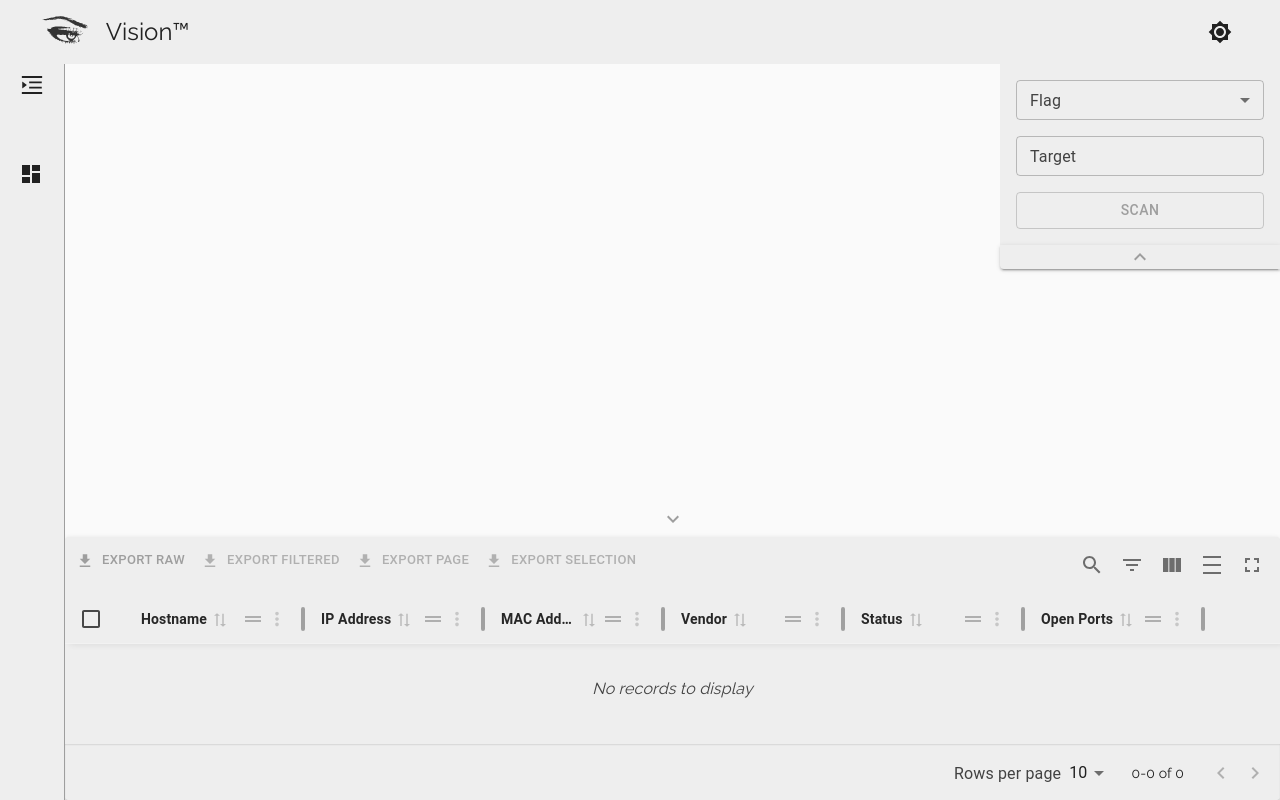
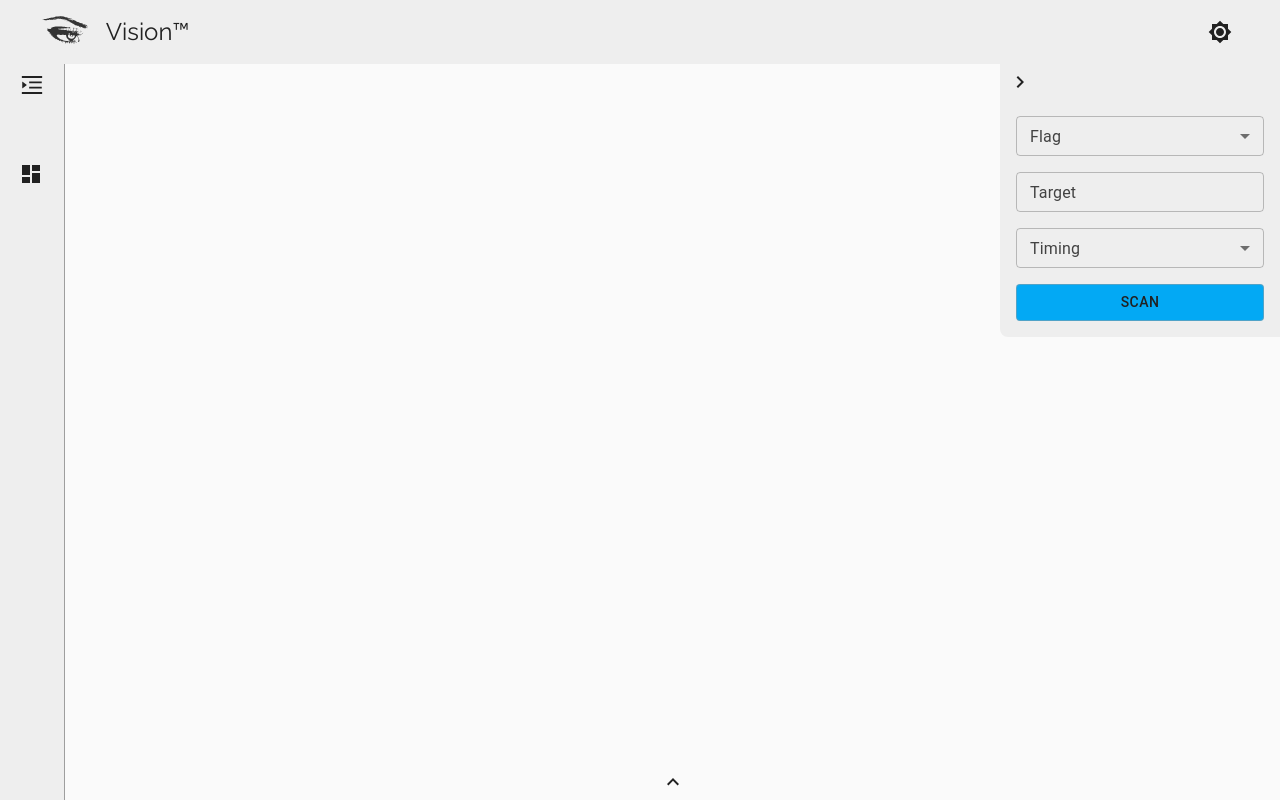
Before and after one commit to ToberiTE/NetViz, a React (Vite) app in the folder client/: page / in a window 1280 px wide. Built offline with nearby package versions, Linux system fonts and the light colour scheme; what export-to-csv would draw is missing.

Commit message:
updates and fixes

```diff
--- a/client/src/App.tsx
+++ b/client/src/App.tsx
@@ -17,11 +17,8 @@ import { ColorModeContext } from "./color-context";
 import Sidenav from "./components/Sidenav";
 
 import store from "./store";
-import { QueryClient, QueryClientProvider } from "@tanstack/react-query";
 
 function App(_Props: { toggleColorMode: void }) {
-  const queryClient = new QueryClient();
-
   const prefersDarkMode = useMediaQuery<string>("(prefers-color-scheme: dark)");
   const [mode, setMode] = useState<string>();
 
@@ -77,7 +74,6 @@ function App(_Props: { toggleColorMode: void }) {
   );
   return (
     <>
-      <QueryClientProvider client={queryClient}>
       <BrowserRouter>
         <Provider store={store}>
           <Box
@@ -101,7 +97,6 @@ function App(_Props: { toggleColorMode: void }) {
           </Box>
         </Provider>
       </BrowserRouter>
-      </QueryClientProvider>
     </>
   );
 }
--- a/client/src/components/Assets.tsx
+++ /dev/null
@@ -1,89 +0,0 @@
-import { Alert, Box, LinearProgress } from "@mui/material";
-import React from "react";
-const StatusCircle = React.memo(({ status }: { status: string }) => {
-  const color = status === "up" ? "hsl(120, 73%, 70%)" : "hsl(0, 100%, 50%)";
-  return (
-    <Box
-      width={14}
-      height={14}
-      borderRadius="50%"
-      bgcolor={color}
-      display="inline-block"
-    />
-  );
-});
-
-const ScanStatus = React.memo(
-  ({ scanStatus, message }: { scanStatus: string; message?: string }) => {
-    if (scanStatus === "pending") {
-      return <LinearProgress variant="indeterminate" />;
-    }
-    if (scanStatus === "error") {
-      return (
-        <Alert variant="filled" severity="error">
-          {message}
-        </Alert>
-      );
-    }
-    if (scanStatus === "success") {
-      return (
-        <Alert variant="filled" severity="success">
-          {message}
-        </Alert>
-      );
-    }
-  }
-);
-
-const flags = [
-  {
-    Name: "TCP SYN",
-    Flag: "-sS",
-  },
-  {
-    Name: "TCP Connect",
-    Flag: "-sT",
-  },
-  {
-    Name: "UDP",
-    Flag: "-sU",
-  },
-  {
-    Name: "TCP FIN",
-    Flag: "-sF",
-  },
-  {
-    Name: "TCP NULL",
-    Flag: "-sN",
-  },
-  {
-    Name: "Xmas",
-    Flag: "-sX",
-  },
-  {
-    Name: "TCP ACK",
-    Flag: "-sA",
-  },
-  {
-    Name: "TCP Window",
-    Flag: "-sW",
-  },
-  {
-    Name: "TCP Maimon",
-    Flag: "-sM",
-  },
-  {
-    Name: "TCP Idle",
-    Flag: "-sI",
-  },
-  {
-    Name: "IP Protocol",
-    Flag: "-sO",
-  },
-  {
-    Name: "TCP FTP Bounce",
-    Flag: "-b",
-  },
-];
-
-export { StatusCircle, ScanStatus, flags };
--- /dev/null
+++ b/client/src/components/CustomComponents.tsx
@@ -0,0 +1,75 @@
+import { Alert, Box, LinearProgress } from "@mui/material";
+import React from "react";
+
+const StatusCircle = React.memo(({ status }: { status: string }) => {
+  const color = status === "up" ? "hsl(120, 73%, 70%)" : "hsl(0, 100%, 50%)";
+  return (
+    <Box
+      width={14}
+      height={14}
+      borderRadius="50%"
+      bgcolor={color}
+      display="inline-block"
+    />
+  );
+});
+
+const ScanStatus = React.memo(
+  ({
+    scanStatus,
+    message,
+    onClose,
+  }: {
+    scanStatus: string;
+    message?: string;
+    onClose: () => void;
+  }) => {
+    switch (scanStatus) {
+      case "pending":
+        return <LinearProgress variant="indeterminate" />;
+      case "error":
+        return (
+          <Alert
+            sx={{
+              borderRadius: "0",
+            }}
+            variant="filled"
+            severity="error"
+            onClose={onClose}
+          >
+            {message}
+          </Alert>
+        );
+      case "success":
+        return (
+          <Alert
+            sx={{
+              borderRadius: "0",
+            }}
+            variant="filled"
+            severity="success"
+            onClose={onClose}
+          >
+            {message}
+          </Alert>
+        );
+      case "info":
+        return (
+          <Alert
+            sx={{
+              borderRadius: "0",
+            }}
+            variant="filled"
+            severity="info"
+            onClose={onClose}
+          >
+            {message}
+          </Alert>
+        );
+      default:
+        return null;
+    }
+  }
+);
+
+export { StatusCircle, ScanStatus };
--- /dev/null
+++ b/client/src/components/ScanOptions.tsx
@@ -0,0 +1,83 @@
+const flags = [
+  {
+    Description: "TCP SYN",
+    Flag: "-sS",
+  },
+  {
+    Description: "TCP Connect",
+    Flag: "-sT",
+  },
+  {
+    Description: "UDP",
+    Flag: "-sU",
+  },
+  {
+    Description: "TCP FIN",
+    Flag: "-sF",
+  },
+  {
+    Description: "TCP NULL",
+    Flag: "-sN",
+  },
+  {
+    Description: "Xmas",
+    Flag: "-sX",
+  },
+  {
+    Description: "TCP ACK",
+    Flag: "-sA",
+  },
+  {
+    Description: "TCP Window",
+    Flag: "-sW",
+  },
+  {
+    Description: "TCP Maimon",
+    Flag: "-sM",
+  },
+  {
+    Description: "TCP Idle",
+    Flag: "-sI",
+  },
+  {
+    Description: "IP Protocol",
+    Flag: "-sO",
+  },
+  {
+    Description: "TCP FTP Bounce",
+    Flag: "-b",
+  },
+];
+
+const timings = [
+  {
+    Description: "Very slow",
+    Timing: "-T0",
+  },
+  {
+    Description: "Slow",
+    Timing: "-T1",
+  },
+  {
+    Description: "Slower",
+    Timing: "-T2",
+  },
+  {
+    Description: "Faster",
+    Timing: "-T3",
+  },
+  {
+    Description: "Fast",
+    Timing: "-T4",
+  },
+  {
+    Description: "Very fast",
+    Timing: "-T5",
+  },
+];
+
+// TODO?: add options for single port.
+// TODO?: add options for port range.
+// TODO?: add options for timing granularity.
+
+export { flags, timings };
--- a/client/src/components/dashboard/Dashboard.tsx
+++ b/client/src/components/dashboard/Dashboard.tsx
@@ -1,6 +1,7 @@
 import {
   Box,
   Button,
+  Collapse,
   FormControl,
   InputLabel,
   MenuItem,
@@ -8,7 +9,6 @@ import {
   Select,
   TextField,
   Typography,
-  debounce,
   useTheme,
 } from "@mui/material";
 import {
@@ -17,40 +17,65 @@ import {
   setScanStatus,
   setSelectedFlag,
   setSelectedTarget,
+  setSelectedTiming,
 } from "../../reducers/dashboardSlice";
 import React, { useState } from "react";
 import { selectDashboardFields } from "../../reducers/selectors";
 import { AnyAction, Dispatch } from "@reduxjs/toolkit";
 import { useDispatch, useSelector } from "react-redux";
 import NetworkTable from "./NetworkTable";
-import { ExpandLess, ExpandMore } from "@mui/icons-material";
-import { ScanStatus, StatusCircle, flags } from "../Assets";
+import {
+  ChevronLeft,
+  ChevronRight,
+  ExpandLess,
+  ExpandMore,
+} from "@mui/icons-material";
+import { ScanStatus, StatusCircle } from "../CustomComponents";
+import { flags, timings } from "../ScanOptions";
 
 const Dashboard: React.FC = React.memo(() => {
   const theme = useTheme();
   const dispatch = useDispatch<Dispatch<AnyAction>>();
+  const { devices, selectedFlag, selectedTarget, selectedTiming, scanStatus } =
+    useSelector(selectDashboardFields);
+  const [statusMessage, setStatusMessage] = useState<string>();
+  const [validation, setValidation] = useState<boolean>(false);
+  const [showScanTable, setShowScanTable] = useState<boolean>(false);
+  const [showScanOptions, setShowScanOptions] = useState<boolean>(true);
+  const [showScanMessage, setShowScanMessage] = useState<boolean>(true);
 
-  const { devices, selectedFlag, selectedTarget, scanStatus } = useSelector(
-    selectDashboardFields
-  );
+  const HandleValidationErrors = (): void => {
+    if (selectedTarget.length < 2 && !selectedFlag && !selectedTiming) {
+      HandleMessage("Scan requires more information.", "info");
+      setValidation(false);
+    } else {
+      setValidation(true);
+    }
+  };
 
-  const [statusMessage, setStatusMessage] = useState<string>();
+  const HandleMessage = (message: string, status: string) => {
+    setStatusMessage(message);
+    dispatch(setScanStatus(status));
+    setShowScanMessage(true);
+  };
 
   const runScan = async (
     selectedFlag: string,
-    selectedTarget: string
+    selectedTarget: string,
+    selectedTiming: string
   ): Promise<void> => {
+    HandleValidationErrors();
+    if (validation === true) {
       try {
-      if (selectedFlag && selectedTarget) {
         const url = new URL("/scan", import.meta.env.VITE_BASE_URL);
         url.searchParams.append("flag", selectedFlag);
         url.searchParams.append("target", encodeURIComponent(selectedTarget));
-        dispatch(setScanStatus("pending"));
+        url.searchParams.append("timing", selectedTiming);
+        HandleMessage("", "pending");
         const res = await fetch(url.href);
 
         if (!res.ok) {
-          setStatusMessage("Scan failed.");
-          dispatch(setScanStatus("error"));
+          HandleMessage("Scan failed.", "error");
           return;
         }
 
@@ -66,120 +91,163 @@ const Dashboard: React.FC = React.memo(() => {
         }));
 
         dispatch(setDevices(deviceObj));
-        setStatusMessage("Scan succeded.");
-        dispatch(setScanStatus("success"));
+        if (data.length) {
+          HandleMessage("Scan succeded.", "success");
         }
       } catch (error) {
-      setStatusMessage("Server error.");
-      dispatch(setScanStatus("error"));
+        HandleMessage("Server error.", "error");
       }
-    debounce(() => {
-      setStatusMessage("");
-      dispatch(setScanStatus(""));
-    }, 5000);
-  };
-
-  const [tableCollapsed, setTableCollapsed] = useState<boolean>(false);
-  const [scanOptionsCollapsed, setScanOptionsCollapsed] =
-    useState<boolean>(false);
-
-  const CollapseTable = (): void => {
-    setTableCollapsed(!tableCollapsed);
-  };
-  const CollapseScanOptions = (): void => {
-    setScanOptionsCollapsed(!scanOptionsCollapsed);
+    }
   };
 
   return (
     <Box
-      bgcolor={theme.palette.background.paper}
-      width="100%"
-      height="100%"
-      display="flex"
-      flexDirection="column"
+      sx={{
+        backgroundColor: theme.palette.background.paper,
+        display: "flex",
+        flexDirection: "column",
+        width: "100%",
+        height: "100%",
+      }}
     >
-      <Box display="flex" flexDirection="column" height="100%" width="100%">
-        <Box
-          display="flex"
-          flexDirection="column"
-          position="absolute"
-          right={0}
-        >
+      {scanStatus && (
+        <Collapse in={showScanMessage}>
+          <ScanStatus
+            scanStatus={scanStatus}
+            message={statusMessage}
+            onClose={() => setShowScanMessage(false)}
+          />
+        </Collapse>
+      )}
+      {/* BODY CONTAINER */}
       <Box
         sx={{
-              display: scanOptionsCollapsed ? "none" : "flex",
+          display: "flex",
+          height: "100%",
           flexDirection: "column",
+        }}
+      >
+        {/* SCAN OPTIONS MENU */}
+        <Box
+          sx={{
+            position: "absolute",
+            display: "flex",
+            flexDirection: "column",
+            right: "0",
+          }}
+        >
+          <Button
+            variant="text"
+            disableTouchRipple
+            sx={{
+              boxShadow: "none",
+              display: "flex",
+              justifyContent: "start",
+              color: theme.palette.text.primary,
+              borderBottomRightRadius: "0",
+              borderTopLeftRadius: "0",
+              borderTopRightRadius: "0",
+              opacity: showScanOptions ? "1" : "0.5",
+              borderBottomLeftRadius: showScanOptions ? "0" : "",
+              backgroundColor: theme.palette.background.default,
+              "&:hover": {
+                backgroundColor: theme.palette.background.default,
+              },
+            }}
+            onClick={() => setShowScanOptions(!showScanOptions)}
+          >
+            {showScanOptions ? <ChevronRight /> : <ChevronLeft />}
+          </Button>
+          <Collapse orientation="horizontal" in={showScanOptions}>
+            <Box display="flex">
+              <Box
+                sx={{
+                  display: "flex",
+                  flexDirection: "column",
+                  borderBottomLeftRadius: "0.5rem",
                   p: "1rem",
                   gap: "1rem",
-              zIndex: "2",
                   backgroundColor: theme.palette.background.default,
                 }}
               >
+                {/* Flags */}
                 <FormControl>
-              <InputLabel size="small" aria-invalid id="flags">
+                  <InputLabel size="small" aria-invalid id="flag">
                     Flag
                   </InputLabel>
                   <Select
-                labelId="flags"
+                    labelId="flag"
                     size="small"
                     input={<OutlinedInput label="Flag" />}
                     value={selectedFlag}
                     onChange={(e) => dispatch(setSelectedFlag(e.target.value))}
                   >
-                {flags.map((flag) => (
-                  <MenuItem key={flag.Name} value={flag.Flag}>
-                    {flag.Name + " " + flag.Flag}
+                    {flags.map((i) => (
+                      <MenuItem key={i.Description} value={i.Flag}>
+                        {i.Description + " " + i.Flag}
                       </MenuItem>
                     ))}
                   </Select>
                 </FormControl>
+                {/*  Target */}
                 <TextField
                   label="Target"
                   spellCheck="false"
                   size="small"
+                  type="text"
                   onChange={(e) => dispatch(setSelectedTarget(e.target.value))}
                 />
+                {/*  Timing */}
+                <FormControl>
+                  <InputLabel size="small" aria-invalid id="timing">
+                    Timing
+                  </InputLabel>
+                  <Select
+                    labelId="timing"
+                    size="small"
+                    input={<OutlinedInput label="Timing" />}
+                    value={selectedTiming}
+                    onChange={(e) =>
+                      dispatch(setSelectedTiming(e.target.value))
+                    }
+                  >
+                    {timings.map((i) => (
+                      <MenuItem key={i.Description} value={i.Timing}>
+                        {i.Description + " " + i.Timing}
+                      </MenuItem>
+                    ))}
+                  </Select>
+                </FormControl>
                 <Button
                   variant="outlined"
-              onClick={() => runScan(selectedFlag, selectedTarget)}
+                  sx={{
+                    backgroundColor:
+                      theme.palette.mode === "dark"
+                        ? theme.palette.info.dark
+                        : theme.palette.info.light,
+                    color: theme.palette.text.primary,
+                  }}
+                  onClick={() =>
+                    runScan(selectedFlag, selectedTarget, selectedTiming)
+                  }
                 >
                   Scan
                 </Button>
               </Box>
-          <Button
-            variant="contained"
-            sx={{
-              height: "1.5rem",
-              zIndex: "100",
-              color: theme.palette.primary.main,
-              borderTopLeftRadius: "0",
-              borderTopRightRadius: "0",
-              borderBottomRightRadius: "0",
-              backgroundColor: theme.palette.background.default,
-            }}
-            onClick={CollapseScanOptions}
-          >
-            {scanOptionsCollapsed ? <ExpandMore /> : <ExpandLess />}
-          </Button>
             </Box>
-        <Box display="flex" height="100%">
+          </Collapse>
+        </Box>
+        {/* SCAN OPTIONS MENU END */}
+        {/* NETWORK GRAPH CONTAINER*/}
         <Box
           sx={{
-              width: "100%",
-              height: "2rem",
-              position: "absolute",
+            display: "flex",
+            height: "100%",
           }}
         >
-            {scanStatus === "pending" ? (
-              <ScanStatus scanStatus={scanStatus} />
-            ) : null}
-            {scanStatus === "success" || scanStatus === "error" ? (
-              <ScanStatus scanStatus={scanStatus} message={statusMessage} />
-            ) : null}
-          </Box>
-
+          {/* NETWORK CHART & TOOLTIP */}
           {devices.map((device: Device, i: number) => (
-            <Box key={i} width="100%">
+            <Box key={i}>
               <Typography>{device.hostname}</Typography>
               <Typography>{device.ipAddress}</Typography>
               <Typography>{device.macAddress}</Typography>
@@ -195,17 +263,27 @@ const Dashboard: React.FC = React.memo(() => {
               ))}
             </Box>
           ))}
+          {/* NETWORK CHART & TOOLTIP END*/}
         </Box>
-        <Button onClick={CollapseTable}>
-          {tableCollapsed ? <ExpandLess /> : <ExpandMore />}
+        {/* NETWORK GRAPH CONTAINER END*/}
+        {/* TABLE CONTAINER */}
+        <Box
+          sx={{
+            display: "flex",
+            flexDirection: "column",
+          }}
+        >
+          <Button
+            sx={{ color: theme.palette.text.primary }}
+            onClick={() => setShowScanTable(!showScanTable)}
+          >
+            {showScanTable ? <ExpandMore /> : <ExpandLess />}
           </Button>
-        <Box
-          display="flex"
-          flexDirection="column"
-          height={tableCollapsed ? "0" : "auto"}
-        >
+          <Collapse in={showScanTable}>
             <NetworkTable />
+          </Collapse>
         </Box>
+        {/* TABLE CONTAINER END*/}
       </Box>
     </Box>
   );
--- a/client/src/components/dashboard/NetworkTable.tsx
+++ b/client/src/components/dashboard/NetworkTable.tsx
@@ -10,7 +10,7 @@ import { mkConfig, generateCsv, download } from "export-to-csv";
 import { Device } from "../../reducers/dashboardSlice";
 import { useSelector } from "react-redux";
 import { selectDashboardFields } from "../../reducers/selectors";
-import { StatusCircle } from "../Assets";
+import { StatusCircle } from "../CustomComponents";
 
 const csvConfig = mkConfig({
   fieldSeparator: ",",
@@ -66,7 +66,6 @@ const ProjectTable = () => {
 
   return (
     <ThemeProvider theme={theme}>
-      <Box height="100%" width="100%">
       <MaterialReactTable
         enableColumnResizing
         enableColumnOrdering
@@ -125,7 +124,6 @@ const ProjectTable = () => {
           </Box>
         )}
       />
-      </Box>
     </ThemeProvider>
   );
 };
--- a/client/src/reducers/dashboardSlice.ts
+++ b/client/src/reducers/dashboardSlice.ts
@@ -21,6 +21,7 @@ export interface DashboardState
     devices: Device[];
     selectedFlag: string;
     selectedTarget: string,
+    selectedTiming: string,
     scanStatus: string,
 }
 
@@ -28,6 +29,7 @@ const initialState: DashboardState = {
     devices: [],
     selectedFlag: "",
     selectedTarget: "",
+    selectedTiming: "",
     scanStatus: "",
 };
 
@@ -47,6 +49,10 @@ export const dashboardSlice = createSlice({
         {
             state.selectedTarget = action.payload;
         },
+        setSelectedTiming: (state, action: PayloadAction<string>) =>
+        {
+            state.selectedTiming = action.payload;
+        },
         setScanStatus: (state, action: PayloadAction<string>) =>
         {
             state.scanStatus = action.payload;
@@ -54,6 +60,6 @@ export const dashboardSlice = createSlice({
     },
 });
 
-export const { setDevices, setSelectedFlag, setSelectedTarget, setScanStatus } = dashboardSlice.actions;
+export const { setDevices, setSelectedFlag, setSelectedTarget, setSelectedTiming, setScanStatus } = dashboardSlice.actions;
 
 export default dashboardSlice.reducer;
--- a/client/src/reducers/selectors.ts
+++ b/client/src/reducers/selectors.ts
@@ -9,6 +9,7 @@ export const selectDashboardFields = createSelector(
         devices: dashboard.devices,
         selectedFlag: dashboard.selectedFlag,
         selectedTarget: dashboard.selectedTarget,
+        selectedTiming: dashboard.selectedTiming,
         scanStatus: dashboard.scanStatus,
     })
 );
```
Also changed, not shown: client/package.json (+1 -7 lines), 15 other files (tests, documents, lock files or other folders). Lines whose indentation alone changed are shown as unchanged.
